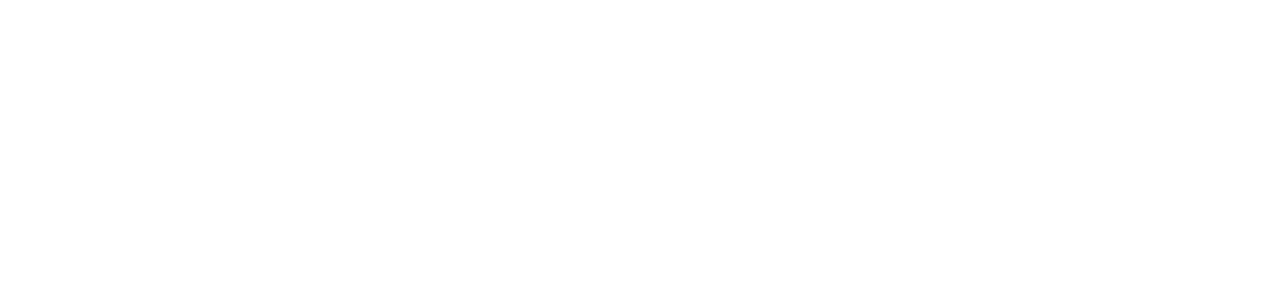
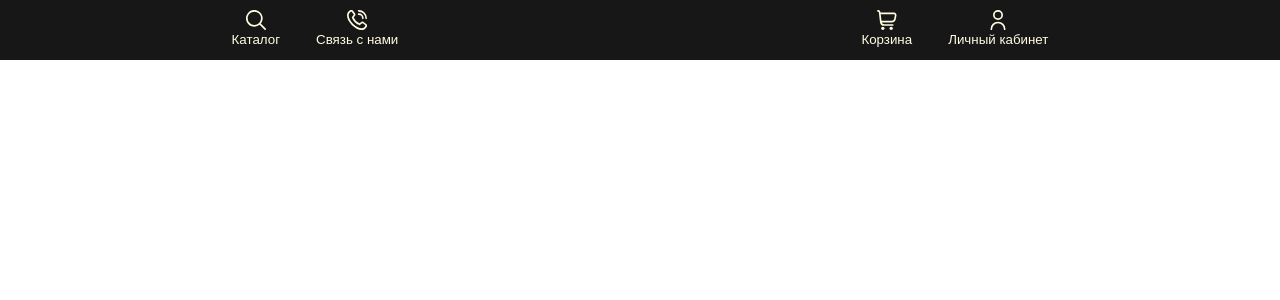
Before and after one commit to Makss1mka/disk-shop, a React (Create React App) app in the folder frontend/: page / in a window 1280 px wide. Shown: the top 300 px of the page. Built offline with nearby package versions, Linux system fonts and the light colour scheme.

Commit message:
Add header with buttons, with button transition, without button functionality

```diff
--- a/frontend/src/App.js
+++ b/frontend/src/App.js
@@ -1,9 +1,10 @@
+import { Header } from './components/header';
 import './index.css';
 
 function App() {
   return (
     <>
-
+      <Header></Header>
     </>
   );
 }
--- a/frontend/src/components/header.js
+++ b/frontend/src/components/header.js
@@ -0,0 +1,56 @@
+import React from "react"
+
+export class Header extends React.Component {
+    constructor(props) {
+        super(props)
+    }
+
+    render() {
+        return (
+            <header className="header">
+                <div className="header-item">
+                    <button className="header-button">
+                        <svg className="header-button-icon" xmlns="http://www.w3.org/2000/svg" id="Outline" viewBox="0 0 24 24" width="512" height="512">
+                            <path d="M23.707,22.293l-5.969-5.969a10.016,10.016,0,1,0-1.414,1.414l5.969,5.969a1,1,0,0,0,1.414-1.414ZM10,18a8,8,0,1,1,8-8A8.009,8.009,0,0,1,10,18Z"/>
+                        </svg>
+                        <p className="header-button-text">Каталог</p>
+                        <div class="header-button-line"></div>
+                    </button>
+                    <button className="header-button">
+                        <svg className="header-button-icon" xmlns="http://www.w3.org/2000/svg" id="Layer_1" data-name="Layer 1" viewBox="0 0 24 24" width="512" height="512">
+                            <path d="M13,1a1,1,0,0,1,1-1A10.011,10.011,0,0,1,24,10a1,1,0,0,1-2,0,8.009,8.009,0,0,0-8-8A1,1,0,0,1,13,1Zm1,5a4,4,0,0,1,4,4,1,1,0,0,0,2,0,6.006,6.006,0,0,0-6-6,1,1,0,0,0,0,2Zm9.093,10.739a3.1,3.1,0,0,1,0,4.378l-.91,1.049c-8.19,7.841-28.12-12.084-20.4-20.3l1.15-1A3.081,3.081,0,0,1,7.26.906c.031.031,1.884,2.438,1.884,2.438a3.1,3.1,0,0,1-.007,4.282L7.979,9.082a12.781,12.781,0,0,0,6.931,6.945l1.465-1.165a3.1,3.1,0,0,1,4.281-.006S23.062,16.708,23.093,16.739Zm-1.376,1.454s-2.393-1.841-2.424-1.872a1.1,1.1,0,0,0-1.549,0c-.027.028-2.044,1.635-2.044,1.635a1,1,0,0,1-.979.152A15.009,15.009,0,0,1,5.9,9.3a1,1,0,0,1,.145-1S7.652,6.282,7.679,6.256a1.1,1.1,0,0,0,0-1.549c-.031-.03-1.872-2.425-1.872-2.425a1.1,1.1,0,0,0-1.51.039l-1.15,1C-2.495,10.105,14.776,26.418,20.721,20.8l.911-1.05A1.121,1.121,0,0,0,21.717,18.193Z"/>
+                        </svg>
+                        <p className="header-button-text">Связь с нами</p>
+                        <div class="header-button-line"></div>
+                    </button>
+                </div>
+                <div className="header-item">
+                    <button className="header-button">
+                        <svg className="header-button-icon" xmlns="http://www.w3.org/2000/svg" id="Outline" viewBox="0 0 24 24" width="512" height="512">
+                            <path d="M22.713,4.077A2.993,2.993,0,0,0,20.41,3H4.242L4.2,2.649A3,3,0,0,0,1.222,0H1A1,1,0,0,0,1,2h.222a1,1,0,0,1,.993.883l1.376,11.7A5,5,0,0,0,8.557,19H19a1,1,0,0,0,0-2H8.557a3,3,0,0,1-2.82-2h11.92a5,5,0,0,0,4.921-4.113l.785-4.354A2.994,2.994,0,0,0,22.713,4.077ZM21.4,6.178l-.786,4.354A3,3,0,0,1,17.657,13H5.419L4.478,5H20.41A1,1,0,0,1,21.4,6.178Z"/><circle cx="7" cy="22" r="2"/><circle cx="17" cy="22" r="2"/>
+                        </svg>
+                        <p className="header-button-text">Корзина</p>
+                        <div class="header-button-line"></div>
+                    </button>
+                    <button className="header-button">
+                        <svg className="header-button-icon" xmlns="http://www.w3.org/2000/svg" id="Outline" viewBox="0 0 24 24" width="512" height="512">
+                            <path d="M12,12A6,6,0,1,0,6,6,6.006,6.006,0,0,0,12,12ZM12,2A4,4,0,1,1,8,6,4,4,0,0,1,12,2Z"/><path d="M12,14a9.01,9.01,0,0,0-9,9,1,1,0,0,0,2,0,7,7,0,0,1,14,0,1,1,0,0,0,2,0A9.01,9.01,0,0,0,12,14Z"/>
+                        </svg>
+                        <p className="header-button-text">Личный кабинет</p>
+                        <div class="header-button-line"></div>
+                    </button>
+                </div>
+            </header>
+        )
+    }
+
+}
+
+function HeaderButton({ className, text, onClick, icon }) {
+    return (
+        <button className={className} onClick={onClick}>
+            <img src={icon}></img>
+            <p>{text}</p>
+        </button>
+    )
+}
--- a/frontend/src/index.css
+++ b/frontend/src/index.css
@@ -7,3 +7,49 @@
   -webkit-font-smoothing: antialiased;
   -moz-osx-font-smoothing: grayscale;
 }
+
+.header {
+  display: flex;
+  justify-content: space-around;
+  align-items: center;
+  width: 100%;
+  height: 60px;
+  background-color: #171717;
+
+  .header-item {
+    display: flex;
+  }
+
+  .header-button {
+    display: flex;
+    flex-direction: column;
+    justify-content: center;
+    align-items: center;
+    background-color: #171717;
+    border: none;
+    margin: 10px;
+    color: rgb(255, 252, 226);
+
+    .header-button-icon {
+      width: 20px;
+      height: 20px;
+      fill: rgb(255, 252, 226);
+    }
+
+    .header-button-text {
+      margin: 2px;
+    }
+
+    .header-button-line {
+      transition-duration: 500ms;
+      transition-timing-function: ease;
+      width: 0%;
+      height: 2px;
+      background-color: rgb(71, 71, 71);
+    }
+
+    &:hover .header-button-line {
+      width: 120%;
+    }
+  }
+}
```
